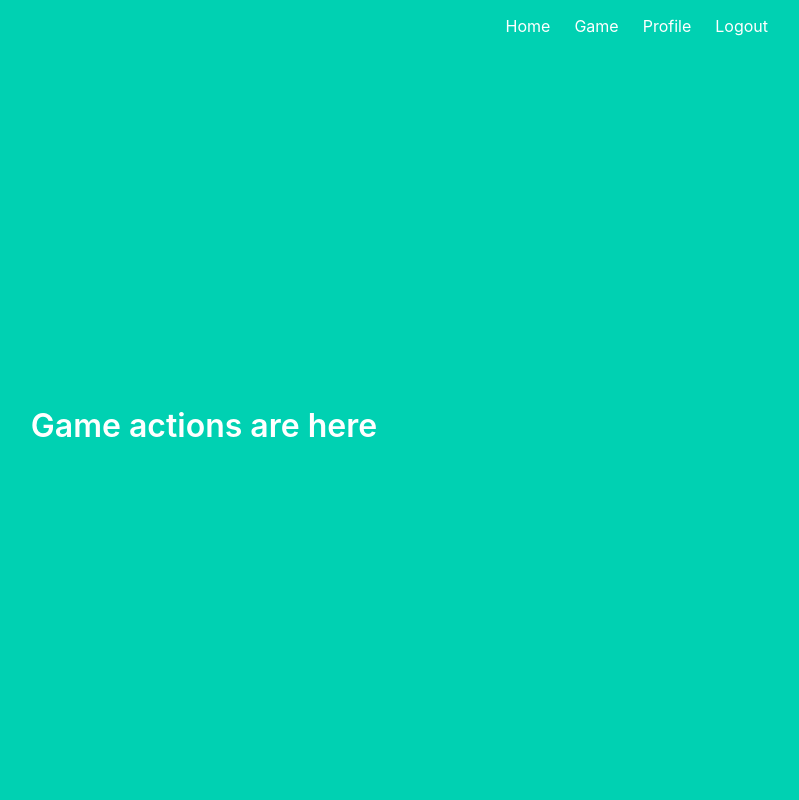
After one commit to Falconwatch/BankingBattle, a Flask app: page /game in a window 1280 px wide. The commit adds this page. Shown: the whole page, without its empty margins (436-1235 px from the left). Run offline with Flask 2, Linux system fonts and the light colour scheme; a user stored in the database is signed in.

Commit message:
добавлена страничка игры

```diff
--- a/project/__init__.py
+++ b/project/__init__.py
@@ -17,6 +17,10 @@ def create_app():
     from project.auth import auth as auth_blueprint
     app.register_blueprint(auth_blueprint)
 
+    # blueprint for game routes in our app
+    from project.game import game as game_blueprint
+    app.register_blueprint(game_blueprint)
+
     # blueprint for non-auth parts of app
     from project.main import main as main_blueprint
     app.register_blueprint(main_blueprint)
--- a/project/auth.py
+++ b/project/auth.py
@@ -12,7 +12,7 @@ def login():
 
 @auth.route('/signup')
 def signup():
-    return render_template('signup.html'
+    return render_template('signup.html')
 
 @auth.route('/signup', methods=['POST'])
 def signup_post():
--- /dev/null
+++ b/project/game.py
@@ -0,0 +1,11 @@
+from flask import Blueprint, render_template
+from flask_login import login_required, current_user
+from . import db
+
+game = Blueprint('game', __name__)
+
+@game.route("/game")
+@login_required
+def game_stats():
+    return render_template('game.html')
+    return "sad"
--- a/project/main.py
+++ b/project/main.py
@@ -1,4 +1,4 @@
-from flask import Blueprint,render_template
+from flask import Blueprint, render_template
 from flask_login import login_required, current_user
 from . import db
 
@@ -7,9 +7,13 @@ main = Blueprint('main', __name__)
 @main.route('/')
 def index():
     return render_template('index.html')
-    return 'Index'
 
 @main.route('/profile')
 @login_required
 def profile():
     return render_template('profile.html', name=current_user.name)
+
+@main.route("/game")
+@login_required
+def game():
+    return "sad"
--- a/project/templates/base.html
+++ b/project/templates/base.html
@@ -15,12 +15,14 @@
         <div class="hero-head">
             <nav class="navbar">
                 <div class="container">
-
                     <div class="navbar-end">
                         <a href="{{ url_for('main.index') }}" class="navbar-item">
                             Home
                         </a>
                         {% if current_user.is_authenticated %}
+                        <a href="{{ url_for('game.game_stats') }}" class="navbar-item">
+                            Game
+                        </a>
                         <a href="{{ url_for('main.profile') }}" class="navbar-item">
                             Profile
                         </a>
--- /dev/null
+++ b/project/templates/game.html
@@ -0,0 +1,7 @@
+{% extends "base.html" %}
+
+{% block content %}
+<h1 class="title">
+  Game actions are here
+</h1>
+{% endblock %}
```
Also changed, not shown: 4 other files.
